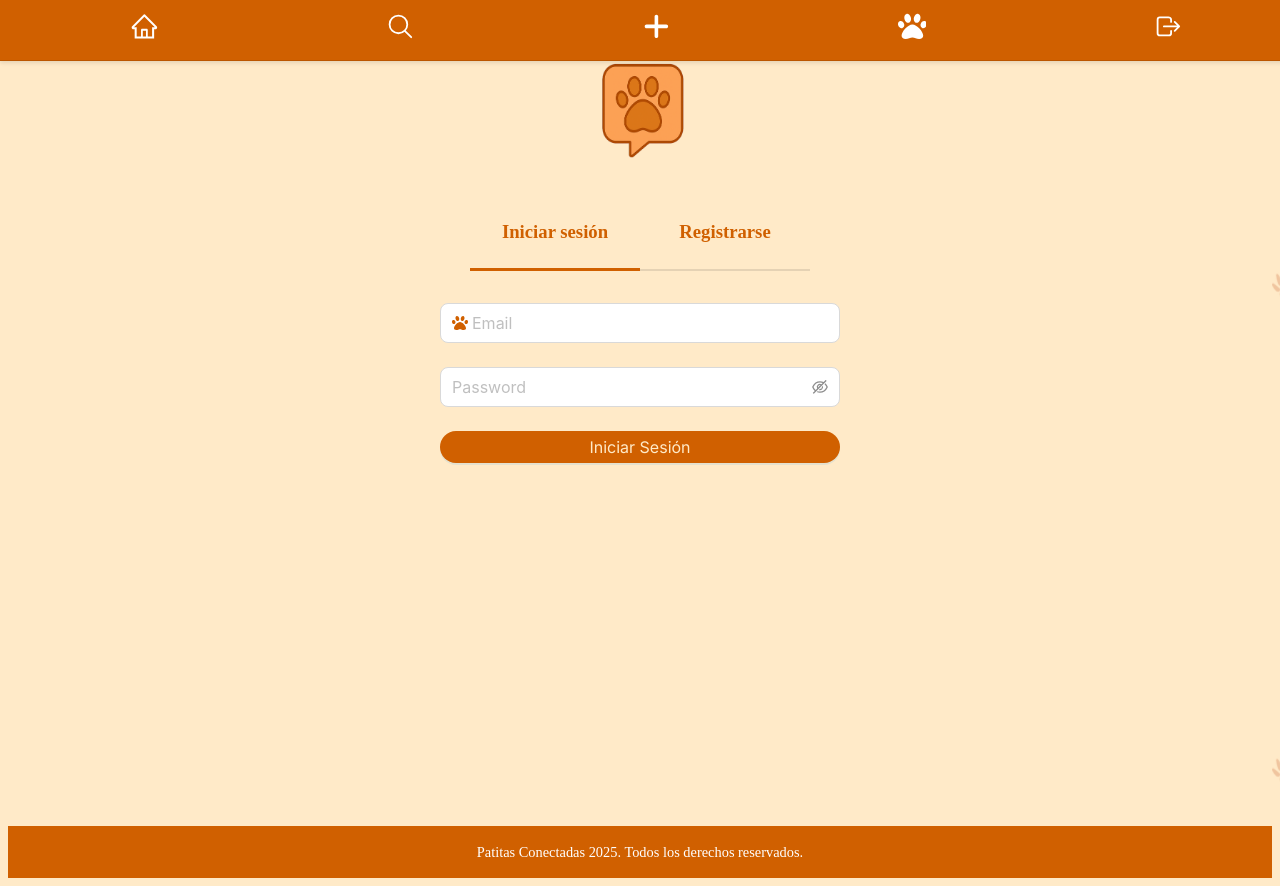
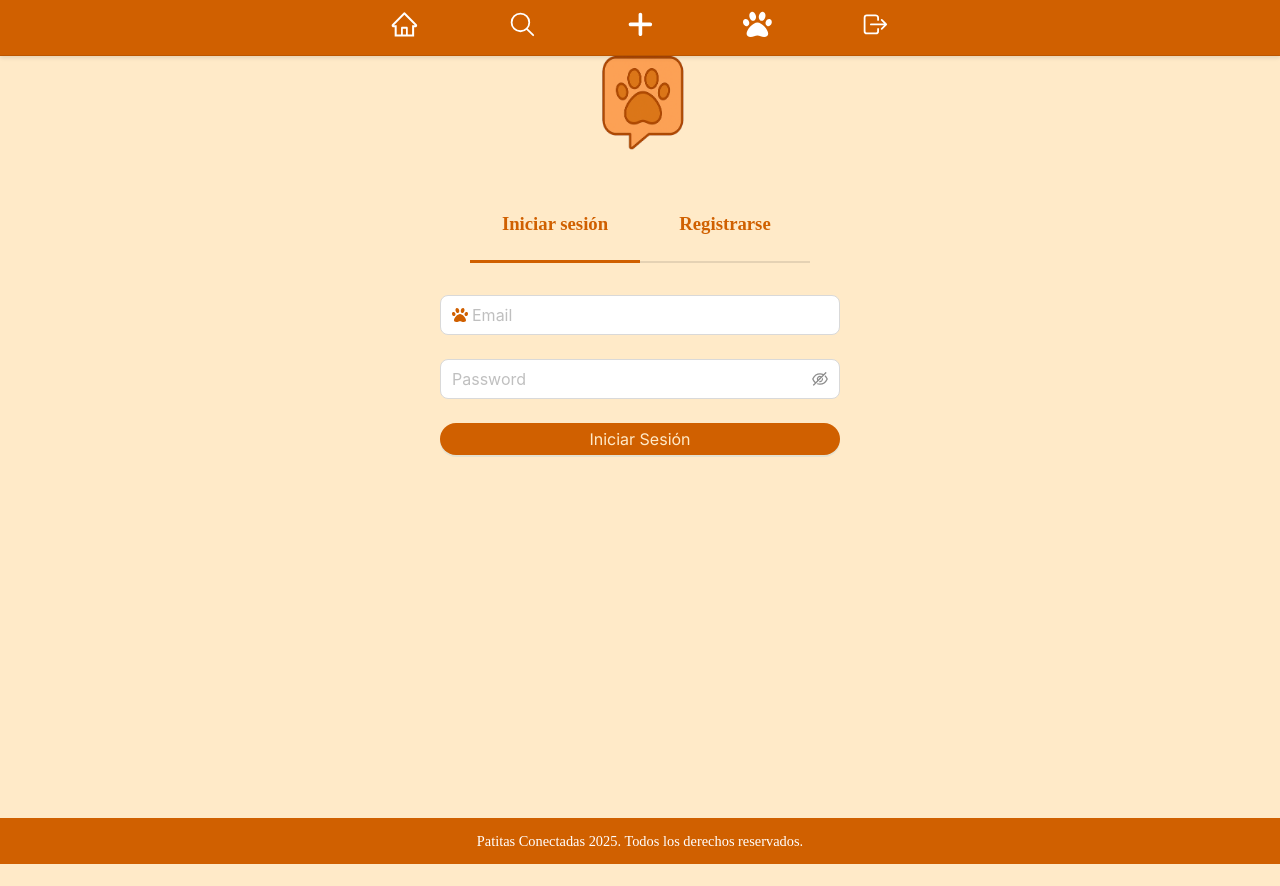
Before and after one commit to capimaker/patitApp, a React (Vite) app: page /login in a window 1280 px wide. After the commit the page ends 864 px from the top, so only its background shows below. Built offline with nearby package versions, Linux system fonts and the light colour scheme; a web font is replaced by a local one.

Commit message:
feedback de Palo sobre el header incorporado

```diff
--- a/src/components/Footer/Footer.css
+++ b/src/components/Footer/Footer.css
@@ -3,7 +3,7 @@
   color: white;
   text-align: center;
   font-family: var(--titulos);
-  padding: 0.2rem 0;
+  padding: 0.01rem 0;
   position: relative;
   bottom: 0;
   width: 100%;
--- a/src/components/Header/Header.css
+++ b/src/components/Header/Header.css
@@ -8,13 +8,26 @@
   z-index: 100;
 }
 
+.nav-content {
+  width: 100%;
+  max-width: 500px; /* puedes ajustar este valor si necesitas más espacio */
+  display: flex;
+  justify-content: space-between;
+  align-items: center;
+  padding: 0 1rem;
+}
+
+
 .desktop-navbar {
   position: fixed;
   top: 0;
   left: 0;
   right: 0;
+  height: 55px;
   border-bottom: 1px solid rgba(0, 0, 0, 0.1);
   box-shadow: 0 2px 4px rgba(0, 0, 0, 0.1);
+  justify-content: center;
+  padding: 0;
 }
 
 
@@ -26,9 +39,10 @@
   width: 100%;
   height: 60px;
   display: flex;
-  justify-content: space-around;
+  justify-content: center;
+  padding: 0;
   align-items: center;
-  padding: 0.5rem 1rem;
+  /* padding: 0.5rem 1rem; */
   border-top-left-radius: 0;
   border-top-right-radius:0;
   background-color: #d06000;
--- a/src/components/Header/Header.jsx
+++ b/src/components/Header/Header.jsx
@@ -38,6 +38,7 @@ const Header = () => {
 
       {/* NAVBAR DESKTOP */}
       <nav className="header desktop-navbar">
+        <div className="nav-content">
         <Link to="/home" className="nav-icon"><AiOutlineHome /></Link>
         <Link to="/search" className="nav-icon"><IoSearchOutline /></Link>
         <Link to="/create" className="nav-icon"><FaPlus /></Link>
@@ -46,11 +47,12 @@ const Header = () => {
         {/* {token && (
           <Link to="/profile" className="nav-icon"><FaPaw /></Link>
          )}    */}
-
+          </div>
         </nav>
 
       {/* NAVBAR MOBILE */}
       <nav className="header mobile-navbar">
+        <div className="nav-content">
         <Link to="/home" className="nav-icon"><AiOutlineHome /></Link>
         <Link to="/search" className="nav-icon"><IoSearchOutline /></Link>
         <Link to="/create" className="nav-icon"><FaPlus /></Link>
@@ -59,6 +61,7 @@ const Header = () => {
          )}                                                                 */}
          <Link to="/profile" className="nav-icon"><FaPaw /></Link>
         <span onClick={onLogout}className="nav-icon"><IoLogOutOutline /></span>
+         </div>
       </nav>
     </>
   )
--- a/src/components/Profile/Profile.css
+++ b/src/components/Profile/Profile.css
@@ -2,7 +2,7 @@
 .profile-container {
   max-width: 1000px;
   margin: 2rem auto;
-  padding: 0 1rem;
+  padding: 0 2rem;
 }
 
 .profile-header {
--- a/src/index.css
+++ b/src/index.css
@@ -17,3 +17,9 @@
 
 
 }
+
+html, body {
+  margin: 0;
+  padding: 0;
+  height: 100%;
+}
```
